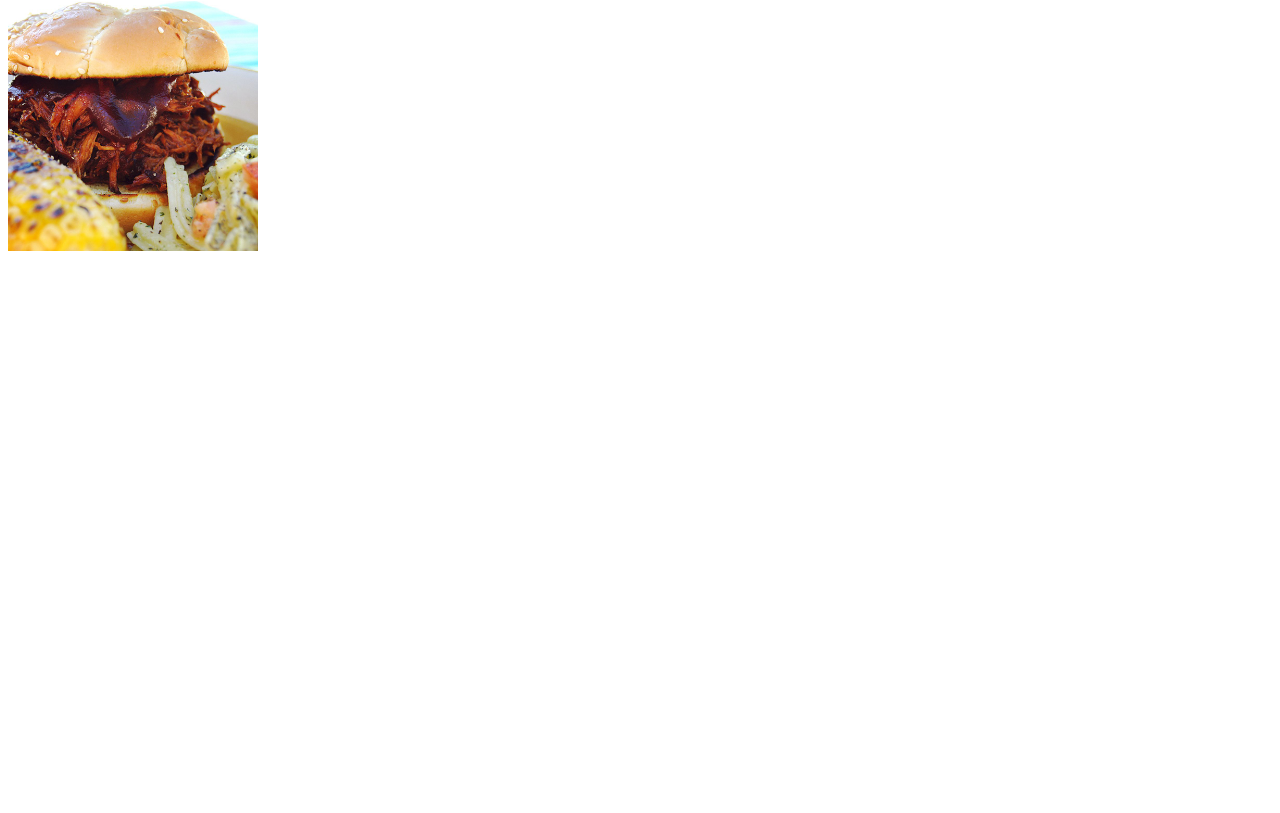
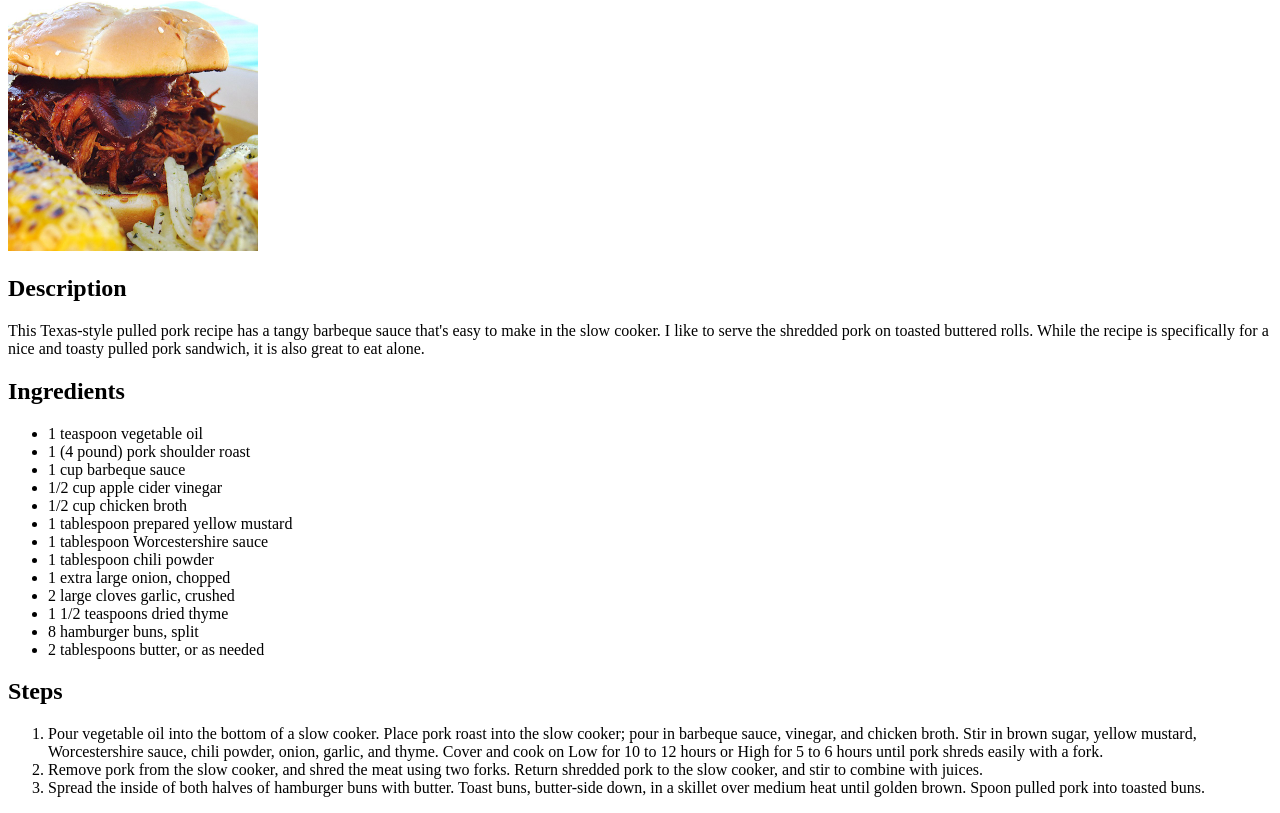
Before and after one commit to jar-works/odin-recipes, a plain HTML site: page recipes/pulled-pork.html in a window 1280 px wide. Shown: the part 79-892 px from the top of the page. Before the commit the page ends 800 px from the top, so only its background shows below. Drawn offline with Linux system fonts and the light colour scheme.

Commit message:
feat(pulled-pork.html): Add recipe contents

```diff
--- a/recipes/pulled-pork.html
+++ b/recipes/pulled-pork.html
@@ -7,5 +7,36 @@
     <body>
         <h1>Pulled Pork Recipe</h1>
         <img src="../images/pulled-pork-sandwich.jpg" alt="Pulled pork sandwich" height="250" width="250">
+        <h2>Description</h2>
+        <p>This Texas-style pulled pork recipe has a tangy barbeque sauce that's easy to make in the slow cooker. I like to serve the shredded pork on toasted buttered rolls. While the recipe is specifically for a nice and toasty pulled pork sandwich, it is also great to eat alone.
+        </p>
+        <h2>Ingredients</h2>
+        <ul>
+            <li>1 teaspoon vegetable oil</li>
+            <li>1 (4 pound) pork shoulder roast</li>
+            <li>1 cup barbeque sauce</li>
+            <li>1/2 cup apple cider vinegar</li>
+            <li>1/2 cup chicken broth</li>
+            <li>1 tablespoon prepared yellow mustard</li>
+            <li>1 tablespoon Worcestershire sauce</li>
+            <li>1 tablespoon chili powder</li>
+            <li>1 extra large onion, chopped</li>
+            <li>2 large cloves garlic, crushed</li>
+            <li>1 1/2 teaspoons dried thyme</li>
+            <li>8 hamburger buns, split</li>
+            <li>2 tablespoons butter, or as needed</li>
+        </ul>
+        <h2>Steps</h2>
+        <ol>
+            <li>
+                Pour vegetable oil into the bottom of a slow cooker. Place pork roast into the slow cooker; pour in barbeque sauce, vinegar, and chicken broth. Stir in brown sugar, yellow mustard, Worcestershire sauce, chili powder, onion, garlic, and thyme. Cover and cook on Low for 10 to 12 hours or High for 5 to 6 hours until pork shreds easily with a fork.
+            </li>
+            <li>
+                Remove pork from the slow cooker, and shred the meat using two forks. Return shredded pork to the slow cooker, and stir to combine with juices.
+            </li>
+            <li>
+                Spread the inside of both halves of hamburger buns with butter. Toast buns, butter-side down, in a skillet over medium heat until golden brown. Spoon pulled pork into toasted buns.
+            </li>
+        </ol>
     </body>
 </html>
```
